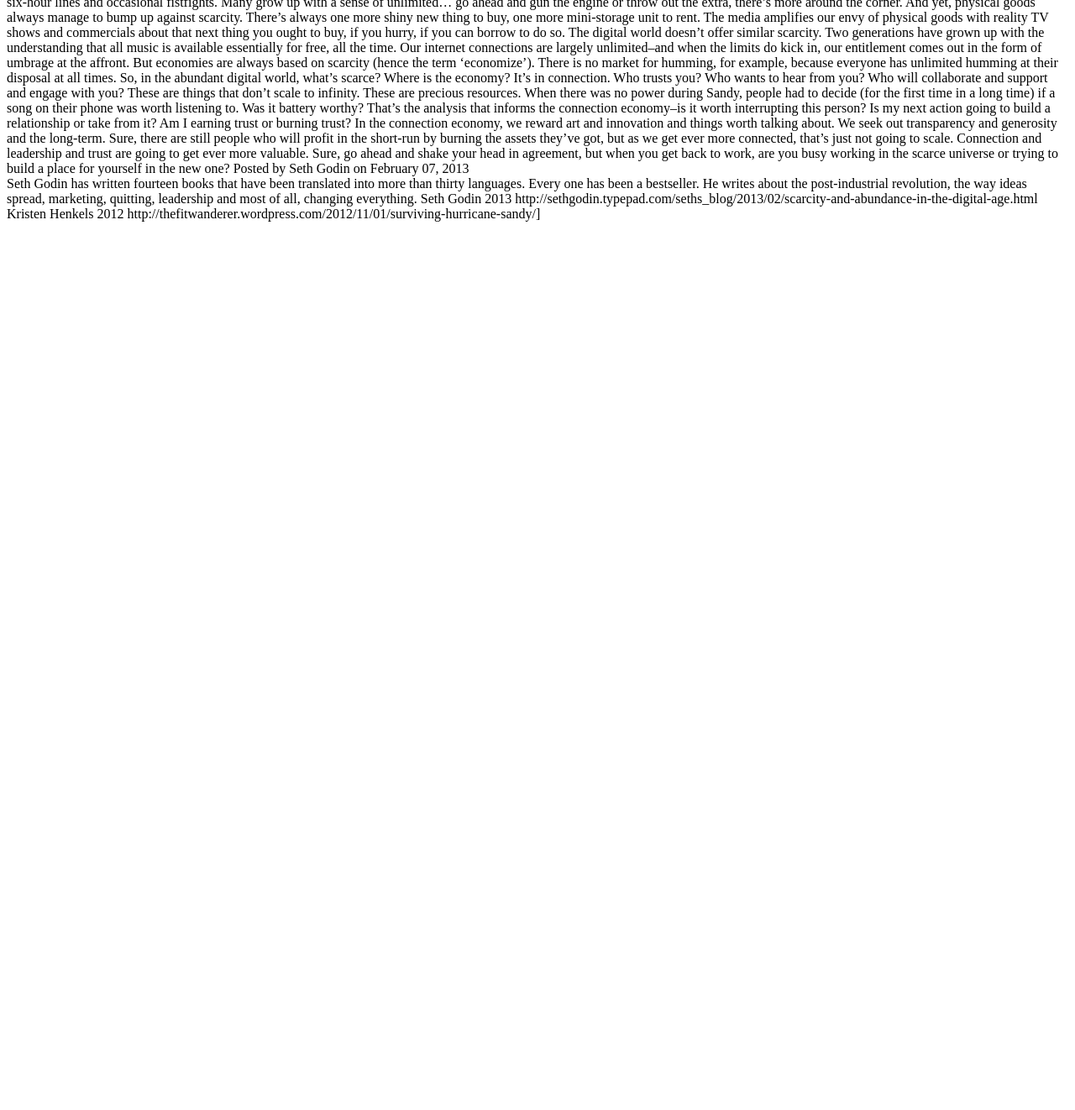
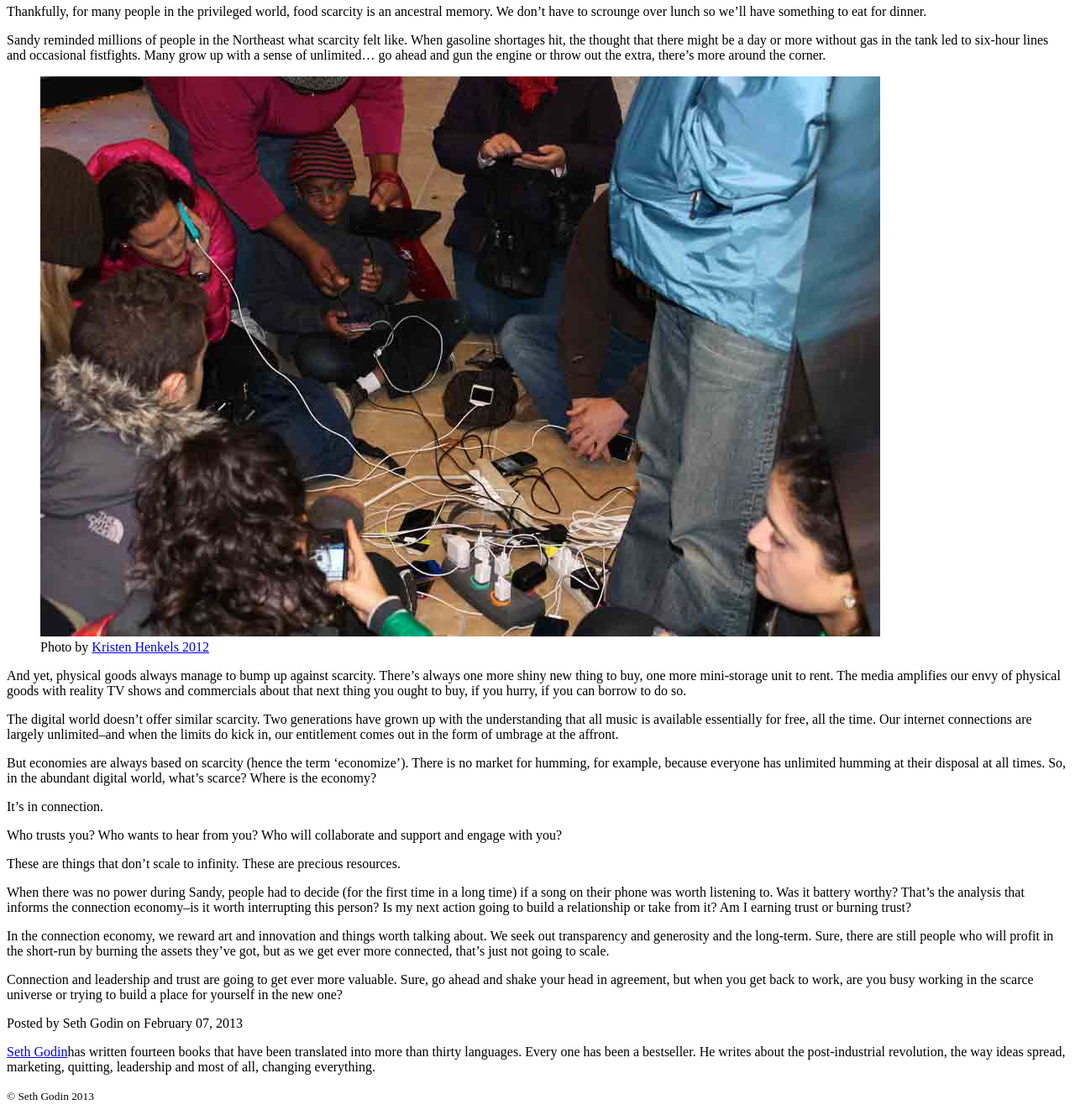
Before and after one commit to lichtgeist/art336-samii-02-section-02, a plain HTML site: page index.html in a window 1280 px wide. Shown: the part 748-2070 px from the top of the page at 84% size. Before the commit the page ends 1020 px from the top, so only its background shows below. Drawn offline with nearby package versions, Linux system fonts and the light colour scheme; a script that the page names is missing.

Commit message:
Finish marking up HTML

```diff
--- a/index.html
+++ b/index.html
@@ -14,7 +14,7 @@
             <nav role="navigation">
                 <ul>
                     <li><a href="">Home</a></li>
-                    <li><a href="">About</a></li>
+                    <li><a href="#about">About</a></li>
                 </ul>
             </nav>
 
@@ -25,43 +25,50 @@
 
 
             <main role="role">
-            Scarcity and abundance in the digital age
+                <article role="article">
 
-            Thankfully, for many people in the privileged world, food scarcity is an ancestral memory. We don’t have to scrounge over lunch so we’ll have something to eat for dinner.
+                    <header>
+                        <h1>Scarcity and abundance in the digital age</h1>
+                    </header>
 
-            Sandy reminded millions of people in the Northeast what scarcity felt like. When gasoline shortages hit, the thought that there might be a day or more without gas in the tank led to six-hour lines and occasional fistfights. Many grow up with a sense of unlimited… go ahead and gun the engine or throw out the extra, there’s more around the corner.
+            <p>Thankfully, for many people in the privileged world, food scarcity is an ancestral memory. We don’t have to scrounge over lunch so we’ll have something to eat for dinner.</p>
 
-            And yet, physical goods always manage to bump up against scarcity. There’s always one more shiny new thing to buy, one more mini-storage unit to rent. The media amplifies our envy of physical goods with reality TV shows and commercials about that next thing you ought to buy, if you hurry, if you can borrow to do so.
+            <p>Sandy reminded millions of people in the Northeast what scarcity felt like. When gasoline shortages hit, the thought that there might be a day or more without gas in the tank led to six-hour lines and occasional fistfights. Many grow up with a sense of unlimited… go ahead and gun the engine or throw out the extra, there’s more around the corner.</p>
 
-            The digital world doesn’t offer similar scarcity. Two generations have grown up with the understanding that all music is available essentially for free, all the time. Our internet connections are largely unlimited–and when the limits do kick in, our entitlement comes out in the form of umbrage at the affront.
+                    <figure>
+                        <img src="img/19-cell-phone-charging-after-hurricane-sandy.jpg"/>
+                        <figcaption>Photo by <a href="http://thefitwanderer.wordpress.com/2012/11/01/surviving-hurricane-sandy/" targert="_blank">Kristen Henkels 2012</a></figcaption>
+                    </figure>
 
-            But economies are always based on scarcity (hence the term ‘economize’). There is no market for humming, for example, because everyone has unlimited humming at their disposal at all times. So, in the abundant digital world, what’s scarce? Where is the economy?
+            <p>And yet, physical goods always manage to bump up against scarcity. There’s always one more shiny new thing to buy, one more mini-storage unit to rent. The media amplifies our envy of physical goods with reality TV shows and commercials about that next thing you ought to buy, if you hurry, if you can borrow to do so.</p>
 
-            It’s in connection.
+            <p>The digital world doesn’t offer similar scarcity. Two generations have grown up with the understanding that all music is available essentially for free, all the time. Our internet connections are largely unlimited–and when the limits do kick in, our entitlement comes out in the form of umbrage at the affront.</p>
 
-            Who trusts you? Who wants to hear from you? Who will collaborate and support and engage with you?
+            <p>But economies are always based on scarcity (hence the term ‘economize’). There is no market for humming, for example, because everyone has unlimited humming at their disposal at all times. So, in the abundant digital world, what’s scarce? Where is the economy?</p>
 
-            These are things that don’t scale to infinity. These are precious resources.
+            <div>It’s in connection.</div>
 
-            When there was no power during Sandy, people had to decide (for the first time in a long time) if a song on their phone was worth listening to. Was it battery worthy? That’s the analysis that informs the connection economy–is it worth interrupting this person? Is my next action going to build a relationship or take from it? Am I earning trust or burning trust?
+            <p>Who trusts you? Who wants to hear from you? Who will collaborate and support and engage with you?</p>
 
-            In the connection economy, we reward art and innovation and things worth talking about. We seek out transparency and generosity and the long-term. Sure, there are still people who will profit in the short-run by burning the assets they’ve got, but as we get ever more connected, that’s just not going to scale.
+            <p>These are things that don’t scale to infinity. These are precious resources.</p>
 
-            Connection and leadership and trust are going to get ever more valuable. Sure, go ahead and shake your head in agreement, but when you get back to work, are you busy working in the scarce universe or trying to build a place for yourself in the new one?
+            <p>When there was no power during Sandy, people had to decide (for the first time in a long time) if a song on their phone was worth listening to. Was it battery worthy? That’s the analysis that informs the connection economy–is it worth interrupting this person? Is my next action going to build a relationship or take from it? Am I earning trust or burning trust?</p>
 
-            Posted by Seth Godin on February 07, 2013
-            </main>
+            <p>In the connection economy, we reward art and innovation and things worth talking about. We seek out transparency and generosity and the long-term. Sure, there are still people who will profit in the short-run by burning the assets they’ve got, but as we get ever more connected, that’s just not going to scale.</p>
 
-            Seth Godin has written fourteen books that have been translated into more than thirty languages. Every one has been a bestseller. He writes about the post-industrial revolution, the way ideas spread, marketing, quitting, leadership and most of all, changing everything.
+            <p>Connection and leadership and trust are going to get ever more valuable. Sure, go ahead and shake your head in agreement, but when you get back to work, are you busy working in the scarce universe or trying to build a place for yourself in the new one?</p>
 
-            Seth Godin 2013
-            http://sethgodin.typepad.com/seths_blog/2013/02/scarcity-and-abundance-in-the-digital-age.html
+            <footer role="complementary">
+                <p>Posted by Seth Godin on February 07, 2013</p>
+            </footer>
+        </article>
+    </main>
 
-
-            Kristen Henkels 2012
-            http://thefitwanderer.wordpress.com/2012/11/01/surviving-hurricane-sandy/]
-
-
+    <footer role="contentinfo">
+        <a id="about"></a>
+        <p><a href="http://sethgodin.typepad.com/seths_blog/2013/02/scarcity-and-abundance-in-the-digital-age.html" target="_blank">Seth Godin</a>has written fourteen books that have been translated into more than thirty languages. Every one has been a bestseller. He writes about the post-industrial revolution, the way ideas spread, marketing, quitting, leadership and most of all, changing everything.</p>
+        <small>&copy; Seth Godin 2013</small>
+    </footer>
 
         <script src="//ajax.googleapis.com/ajax/libs/jquery/2.1.1/jquery.min.js"></script>
         <script>window.jQuery || document.write('<script src="js/vendor/jquery-2.1.1.min.js"><\/script>')</script>
```
